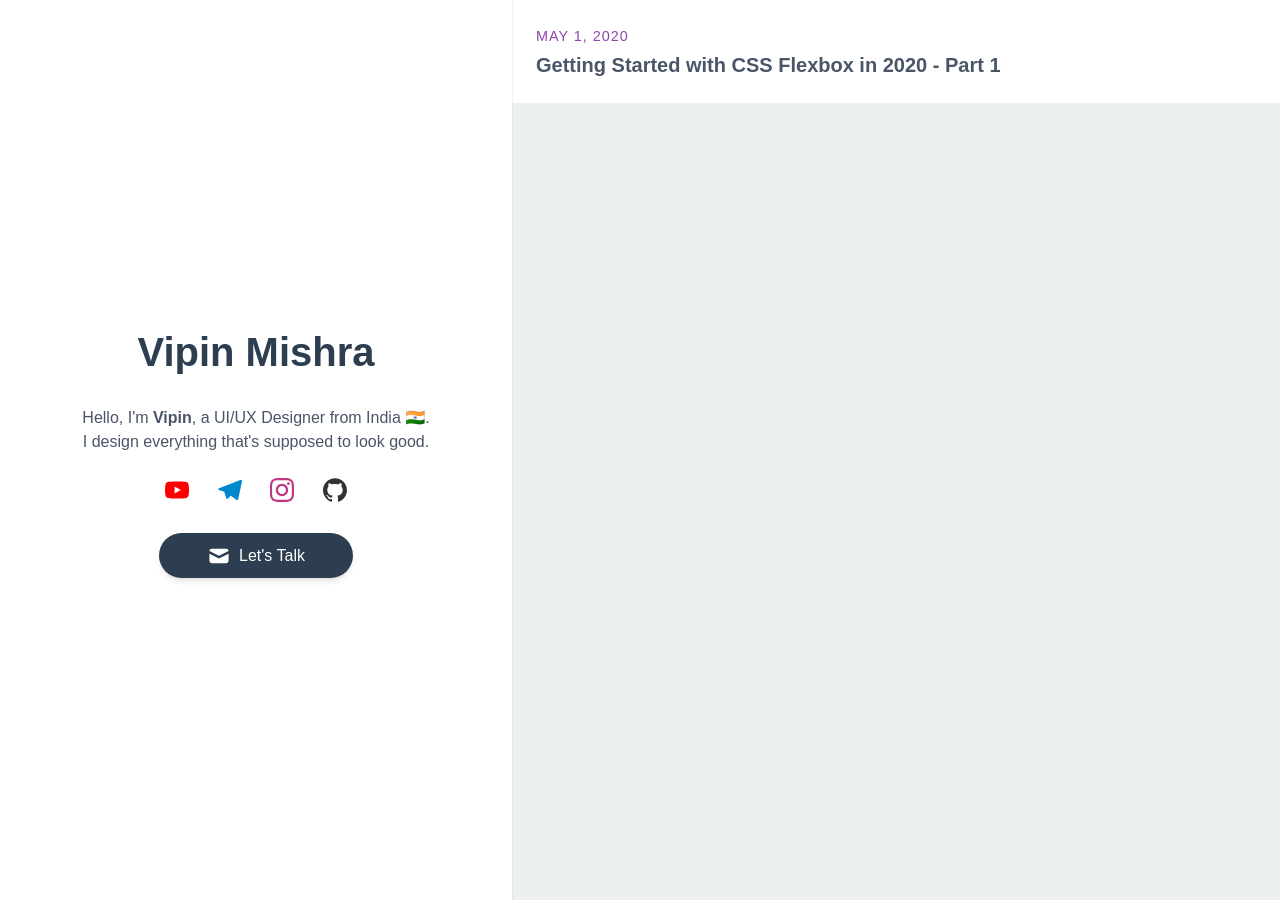
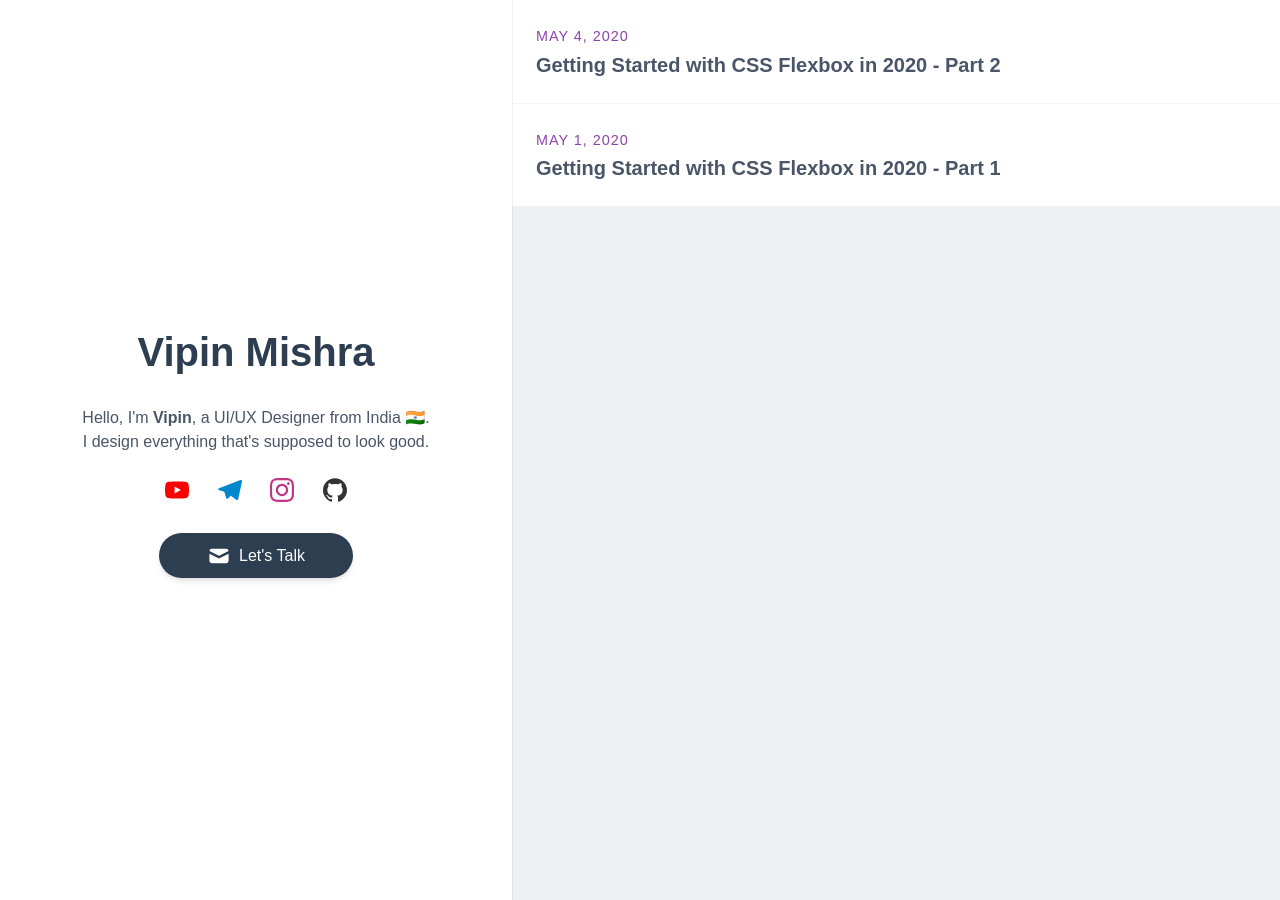
Before and after one commit to thevipinmishra/thevipinmishra.github.io, a Jekyll site: the page built from index.html, in a window 1280 px wide and 900 px high. Built offline with Jekyll 4.4.1, drawn with Linux system fonts in a browser that asks for light colours; some web fonts are replaced; some of the changed lines change nothing that is shown.

Commit message:
new post

```diff
--- /dev/null
+++ b/_posts/2020-05-04-all-about-flexbox-2.md
@@ -0,0 +1,194 @@
+---
+layout: post
+title: "Getting Started with CSS Flexbox in 2020 - Part 2"
+comments: true
+description: CSS Flexbox for absolute begginers, Learn Flexbox the right way! - Part 2
+author: "Vipin Mishra"
+---
+
+Hey, welcome back. this is **part 2** of the [Flexbox Guide](https://thevipinmishra.github.io/2020/05/01/all-about-flexbox.html) I published a few days back. I hope part 1 was easy enough to digest, if it was, lets start with the part 2!
+
+In the last post, I talked about the properties we add to the flexbox container that control the layouts alignment (on both axes) and extra space inside it. today, it's all about the flex-items we will be dealing with.
+
+## Properties for Flex Items
+
+Let's start with `flex-grow`
+
+### Flex Grow
+
+By using flex-grow, we define how much a flex-item should grow if there's extra space available, the default value is **0** as element will only occupy the space it needs.
+
+It requires a relative value or think of it as an factor.
+
+Let's understand it with an example. we have same HTML from Part 1.
+
+{% highlight html %}
+
+<div class="container">
+  <div class="box">1</div>
+  <div class="box">2</div>
+  <div class="box">3</div>
+  <div class="box">4</div>
+</div>
+{% endhighlight %}
+
+The CSS
+
+<!-- prettier-ignore-start -->
+{% highlight css %}
+
+.container {
+  padding: 10px;
+}
+
+.box {
+  height: 50px;
+  width: 50px;
+  background-color: #34495e;
+  margin: 10px;
+}
+{% endhighlight %}
+<!-- prettier-ignore-end -->
+
+As you can see, there's some extra space available in the container.
+
+<div class="browser__preview">
+  <div class="browser__window">
+    <span></span>
+    <span></span>
+    <span></span>
+  </div>
+  <div class="browser__output">
+  <div class="flex">
+    <div class="box m10">1</div>
+    <div class="box m10">2</div>
+    <div class="box m10">3</div>
+    <div class="box m10">4</div>
+  </div>
+  </div>
+  </div>
+
+Now, let's set `flex-grow: 1` to the box 1 and see what happens!
+
+<!-- prettier-ignore-start -->
+{% highlight css %}
+.box:nth-child(1) {
+   flex-grow: 1;
+}
+{% endhighlight %}
+<!-- prettier-ignore-end -->
+
+<div class="browser__preview">
+  <div class="browser__window">
+    <span></span>
+    <span></span>
+    <span></span>
+  </div>
+  <div class="browser__output">
+  <div class="flex">
+    <div class="box m10 fg-1">1</div>
+    <div class="box m10">2</div>
+    <div class="box m10">3</div>
+    <div class="box m10">4</div>
+  </div>
+  </div>
+  </div>
+
+What happend?
+
+the target element grew by a factor of 1, as no other flex-items has a `flex-grow` value, it took the entire free space available.
+
+Let's do one more thing. add `flex-grow: 2` to the 2nd box and things will be clear enough to understand
+
+<!-- prettier-ignore-start -->
+{% highlight css %}
+.box:nth-child(1) {
+   flex-grow: 1;
+}
+
+.box:nth-child(2) {
+   flex-grow: 2;
+}
+{% endhighlight %}
+<!-- prettier-ignore-end -->
+
+<div class="browser__preview">
+  <div class="browser__window">
+    <span></span>
+    <span></span>
+    <span></span>
+  </div>
+  <div class="browser__output">
+  <div class="flex">
+    <div class="box m10 fg-1">1</div>
+    <div class="box m10 fg-2">2</div>
+    <div class="box m10">3</div>
+    <div class="box m10">4</div>
+  </div>
+  </div>
+  </div>
+
+The free space was divided into 3 parts (2 + 1), in which 2nd box took the 2 parts of that free space and 1st box took 1 part.
+
+I think it's easy one! isn't it?
+
+### Flex Shrink
+
+Its just the opposite of `flex-grow`, & it defines how much a flex-item should shrink if there's not enough space.
+
+This is the property that makes the CSS Flexbox, flexible.
+
+It has a default value of 1 and it means that if there's no extra space available, flex-item will shrink by a factor of 1.
+
+I don't think you would need any demo here. so let's move on.
+
+### Flex Basis
+
+Using it, you can define the initial size of a flex-item along th main-axis before any extra space is distributed by flex-grow or shrink properties.
+
+The default value is **auto** and in that case, extra space is distributed accordion to its flex-grow value.
+
+You can put any value in it that width accepts but setting it to **0**, the extra space around content isn't factored in. [see this](https://www.w3.org/TR/css-flexbox-1/#flex-basis-property) for more on it.
+
+### Flex
+
+It's a shorthand for - `flex-grow`, `flex-shrink` and `flex-basis`.
+
+w3c recommends using this shorthand rather that individual values as it works intelligently!
+
+default value of flex is - **0 1 auto** that restricts the flex-item to grow when there's extra space available but allows it to shrink when there's unsufficient space.
+
+For some common values `flex` can have, you can refer to [this](https://www.w3.org/TR/css-flexbox-1/#flex-common).
+
+### align-self
+
+This is an interesting property. using it, you can override the flex container's `align-items` value (default or set) for a individual flex-item.
+
+it accepts the following values.
+
+<!-- prettier-ignore-start -->
+{% highlight css %}
+.item {
+  align-self: auto | flex-start | flex-end | center | baseline | stretch;
+}
+{% endhighlight %}
+<!-- prettier-ignore-end -->
+
+Okay. so it almost done here and its up to you now.
+
+Reading these properties and values, even learning them won't help at all if you don't look at the practical examples of it.
+
+Here are some resources that you use to strong your flexbox skills.
+
+Here are 2 fun things for you, a game by which you can get good at Flexbox
+
+- Flexbox Froggy - [check out](http://flexboxfroggy.com/)
+- Flexbox Defense - [check out](http://www.flexboxdefense.com/)
+
+& here's the [ultimate guide](https://css-tricks.com/snippets/css/a-guide-to-flexbox/) from CSS-Tricks where things and concepts are widely explained.
+
+If you love reading, you can also check [w3c's documentation](https://www.w3.org/TR/css-flexbox-1/).
+
+So there you go, that's all I got for you on CSS Flexbox. It's highly recommended to make some layouts using Flexbox and you will understand the core concepts pretty easily.
+
+If you have any issues with your layouts, put it in a codepen or JSBin and comment below. Also, suggest some topics to cover on this blog related to web design and I'll try my best to write it for you!
--- a/_sass/_components.scss
+++ b/_sass/_components.scss
@@ -53,6 +53,14 @@
 
 	.wrap {
 		flex-wrap: wrap;
+	}
+
+	.fg-1 {
+		flex-grow: 1;
+	}
+
+	.fg-2 {
+		flex-grow: 2;
 	}
 
 	.wrap-reverse {
```
